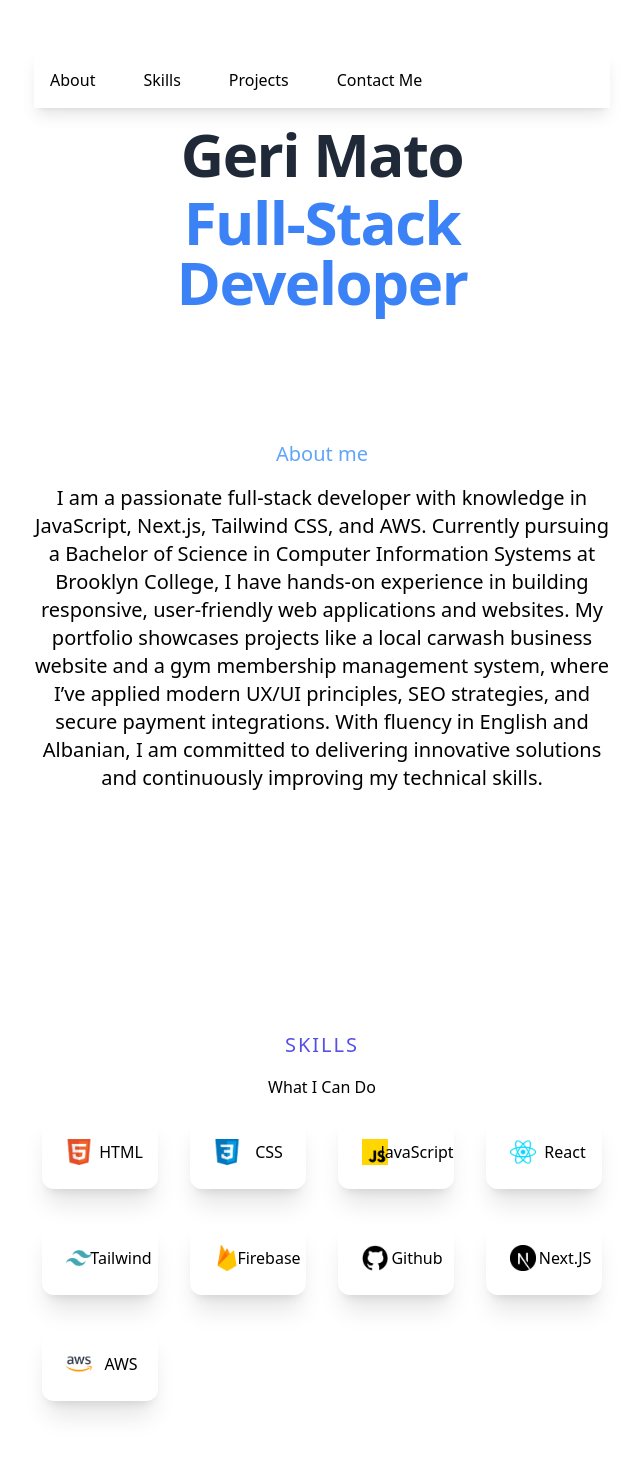
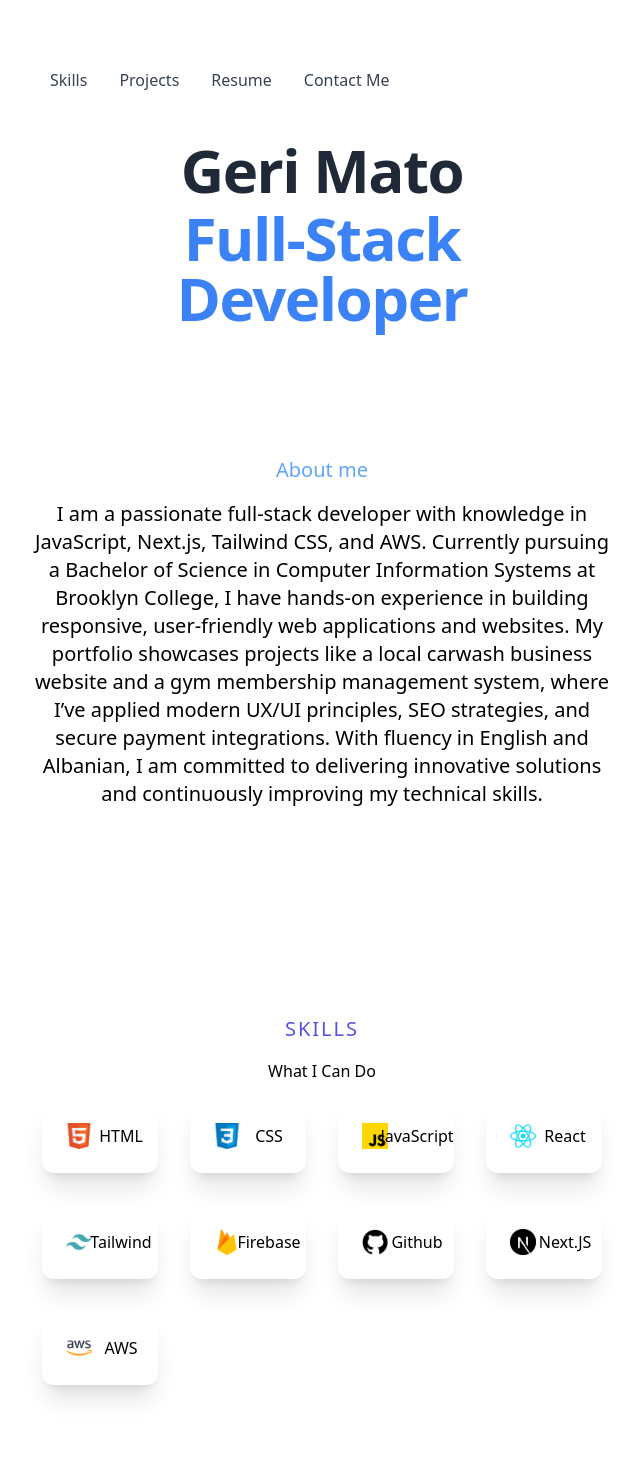
Before and after one commit to GM7651/portfolio, a Next.js app: page / in a window 1280 px wide. Shown: the top 1470 px of the page, without its empty margins (298-938 px from the left). Built offline with nearby package versions, Linux system fonts and the light colour scheme.

Commit message:
Updated Home component with smooth scrolling and fixed useEffect

```diff
--- a/app/page.js
+++ b/app/page.js
@@ -1,30 +1,46 @@
+"use client";
+import { useEffect } from "react"; // Import useEffect from React
+
 import Image from "next/image";
 import Skills from '../components/skills';
 import Projects from '../components/projects';
 import ContactForm from '../components/contactform';
 
+function Home() {
+  useEffect(() => {
+    // Add smooth scrolling to links
+    const links = document.querySelectorAll('a[href^="#"]');
+    links.forEach(link => {
+      link.addEventListener('click', function(e) {
+        e.preventDefault();
+        const targetId = this.getAttribute('href').substring(1);
+        const targetElement = document.getElementById(targetId);
+        targetElement.scrollIntoView({
+          behavior: 'smooth'
+        });
+      });
+    });
+  }, []);
 
 
-
-export default function Home() {
   return (
     <div className = "relative flex flex-col items-center max-w-screem-xl px-4 mx-autoo md:f;ex-row sm:px-6 p-8">
       <div className = "flex items-center py-5 md:w-1/2 md:pb-10 md:pr-10">
         <div className = "text-center">
 
-        <nav className="sticky top-0 mb-4 w-full bg-white shadow-lg z-50">
-          <ul className = "flex flex-row space-x-4">
-            <li><a className="md:p-4 py-3 px-0 block" href ="/">About </a></li>
-            <li><a className="md:p-4 py-3 px-0 block" href ="/">Skills </a></li>
-            <li><a className="md:p-4 py-3 px-0 block" href ="/">Projects </a></li>
-            <li><a className="md:p-4 py-3 px-0 block" href ="/">Contact Me </a></li>
-
-          </ul>
+        <div className="hidden md:flex md:items-center md:w-auto w-full" id="menu">
+        <nav>
+            <ul className="md:flex items-center justify-between text-base text-gray-700 pt-4 md:pt-0">
+                <li><a className="md:p-4 py-3 px-0 block" href="#skills">Skills</a></li>
+                <li><a className="md:p-4 py-3 px-0 block" href="#projects">Projects</a></li>
+                <li><a className="md:p-4 py-3 px-0 block" href="#">Resume</a></li>
+                <li><a className="md:p-4 py-3 px-0 block md:mb-0 mb-2" href="#contact">Contact Me</a></li>
+            </ul>
         </nav>
+    </div>
 
 
-
-          <h2 className = "text=4xl mb-32 font-extrabold leading-10 tracking-tight text-gray-800 sm:text-5xl sm:leading-none md:text-6xl">
+          <h2 className = "text=4xl mt-8 mb-32 font-extrabold leading-10 tracking-tight text-gray-800 sm:text-5xl sm:leading-none md:text-6xl">
               Geri Mato
               <div className ="font-bold mt-2 text-blue-500 mb-6"> Full-Stack Developer</div>
           </h2>
@@ -38,17 +54,23 @@ export default function Home() {
           continuously improving my technical skills.
 
           </p>
-          <Skills />
-
+          <div id="skills">
+            <Skills />
+          </div>
         </div>
 
       </div>
+      <div id= "projects">
             <Projects />
-
+</div>
+      <div id="contact">
             <ContactForm />
+            </div>
     </div>
 
 
 
   );
 }
+
+export default Home;
--- a/components/projects.js
+++ b/components/projects.js
@@ -35,7 +35,7 @@ const Projects = () => {
   return (
     <div id='projects' className='w-full'>
       <div className='max-w-[1240px] mx-auto px-4 py-16'>
-        <p className='text-xl tracking-widest uppercase text-[#5651e5] text-center'>
+        <p className='text-xl tracking-widest -mt-24 uppercase text-[#5651e5] text-center'>
           Projects
         </p>
         <h2 className='py-4 text-center text-2xl md:text-3xl font-bold'>What I&apos;ve Built</h2>
--- a/components/skills.js
+++ b/components/skills.js
@@ -6,7 +6,7 @@ export default function Skills() {
 
 <div id='skills' className='w-full lg:h-screen p-2'>
       <div className='max-w-[1240px] mx-auto flex flex-col justify-center h-full'>
-        <p className='text-xl tracking-widest uppercase text-[#5651e5]'>
+        <p className='text-xl tracking-widest -mt-16 uppercase text-[#5651e5]'>
           Skills
         </p>
         <h2 className='py-4'>What I Can Do</h2>
```
